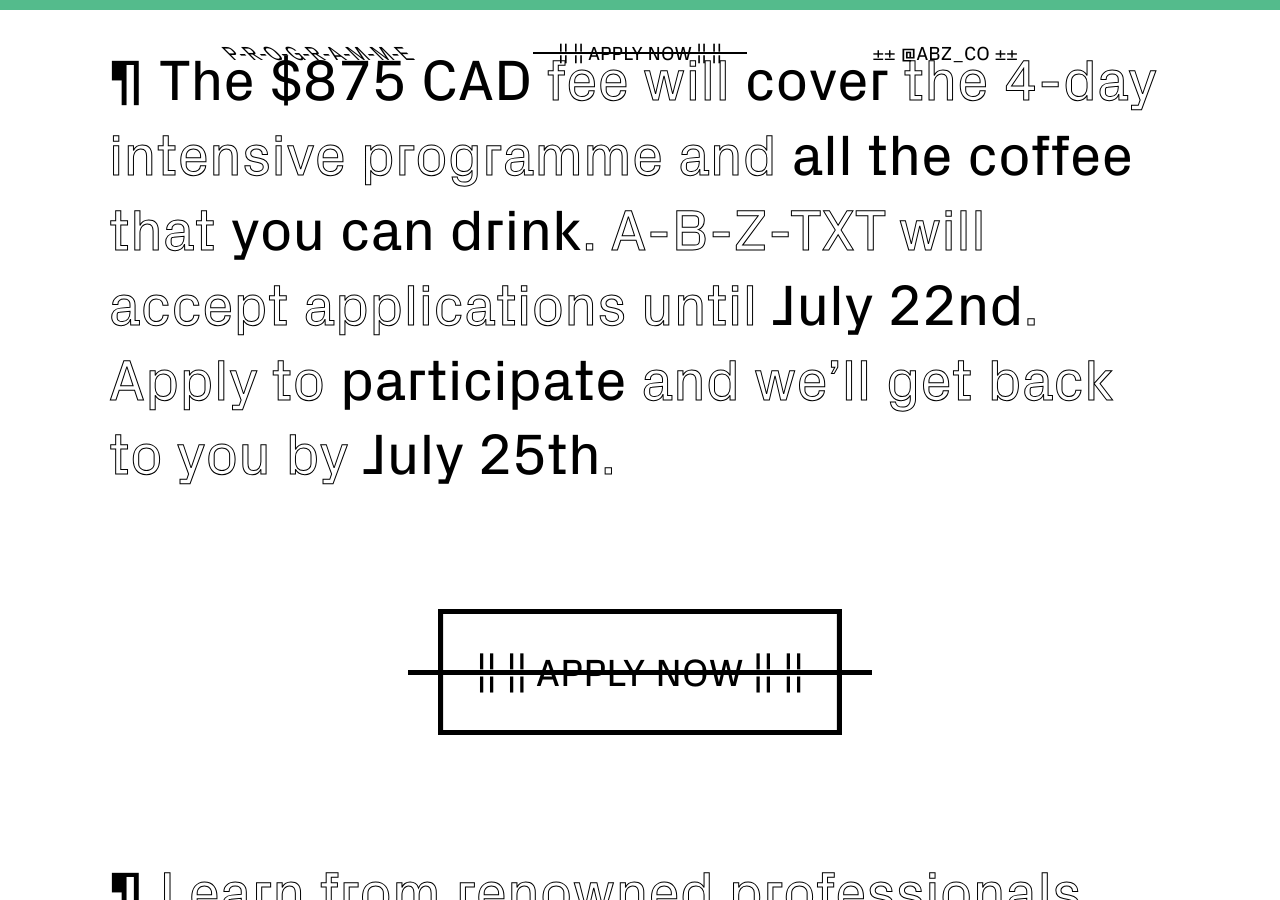
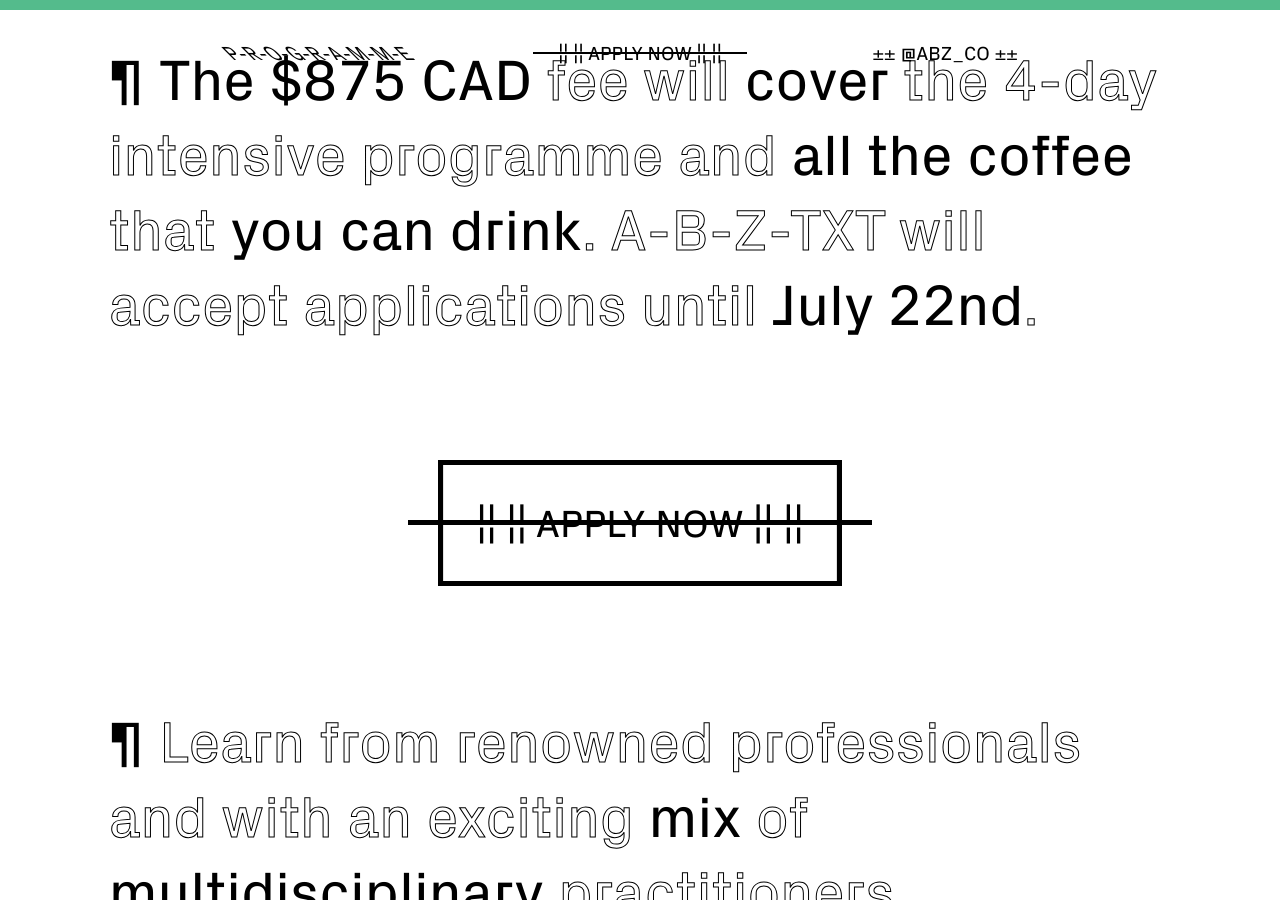
Before and after one commit to garrying/a-b-z.co, a Jekyll site: the page built from index.html, in a window 1280 px wide and 900 px high, scrolled down 1539 px. Built offline with Jekyll 4.4.1, drawn with Linux system fonts in a browser that asks for light colours.

Commit message:
removed app date

```diff
--- a/index.html
+++ b/index.html
@@ -10,7 +10,7 @@ layout: default
 
 <div class="content-container heading-one">
   <p>
-    <span class="solid">¶</span> <a href="http://www.currencyconverterrate.com/cad/875-cad-to-usd.html" target="_blank" data-link-text="The $875 CAD">The $875 CAD</a> fee will <a href="http://type.aerial-bold.com/tw/" target="_blank" data-link-text="cover">cover</a> the 4-day intensive programme and <a href="https://www.youtube.com/watch?v=KxwcQ1dapw8" target="_blank" data-link-text="all the coffee">all the coffee</a> that <a href="https://www.youtube.com/watch?v=i0i8XR9Cztc" target="_blank" data-link-text="you can drink">you can drink</a>. A-B-Z-TXT will accept applications until <a href="https://en.wikipedia.org/wiki/July_22" target="_blank" data-link-text="July 22nd">July 22nd</a>. Apply to <a href="https://vimeo.com/31127013" target="_blank" data-link-text="participate">participate</a> and we’ll get back to you by <a href="https://en.wikipedia.org/wiki/July_25" target="_blank" data-link-text="July 25th">July 25th</a>.
+    <span class="solid">¶</span> <a href="http://www.currencyconverterrate.com/cad/875-cad-to-usd.html" target="_blank" data-link-text="The $875 CAD">The $875 CAD</a> fee will <a href="http://type.aerial-bold.com/tw/" target="_blank" data-link-text="cover">cover</a> the 4-day intensive programme and <a href="https://www.youtube.com/watch?v=KxwcQ1dapw8" target="_blank" data-link-text="all the coffee">all the coffee</a> that <a href="https://www.youtube.com/watch?v=i0i8XR9Cztc" target="_blank" data-link-text="you can drink">you can drink</a>. A-B-Z-TXT will accept applications until <a href="https://en.wikipedia.org/wiki/July_22" target="_blank" data-link-text="July 22nd">July 22nd</a>.
   </p>
 </div>
 
```
